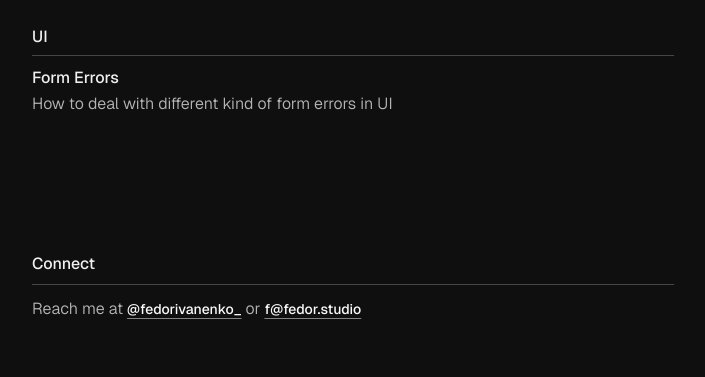
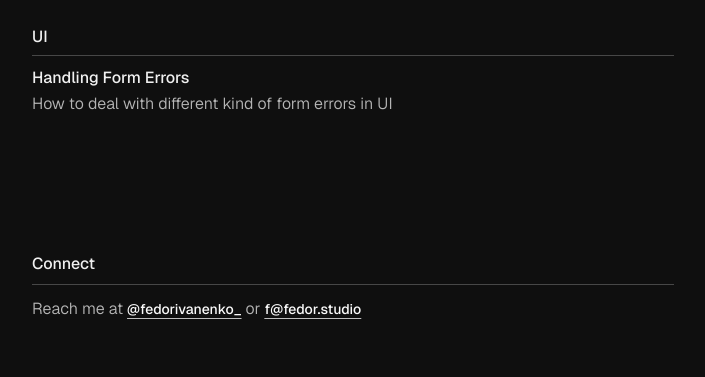
Before and after one commit to fedorivanenko/fedor-ivanenko-personal-website, a Next.js app: page / in a window 1280 px wide. Shown: the part 1213-1590 px from the top of the page, without its empty margins (287-992 px from the left). Built offline with nearby package versions, Linux system fonts and the light colour scheme.

Commit message:
minor fixes

```diff
--- a/app/ui/form-errors/page.tsx
+++ b/app/ui/form-errors/page.tsx
@@ -2,11 +2,18 @@ import FormHoles from "./components/form-holes";
 import FormWithStatus from "./components/form-with-status";
 import FormWithTooltip from "./components/form-tooltip";
 import { Separator } from "@/components/ui/separator";
+import type { Metadata } from "next";
 /*
 import FormAnimatedExample from "./components/from-animated";
 import FormAsyncExample from "./components/form-async";
 import FormWithLabel from "./components/form-labels";
 */
+
+export const metadata: Metadata = {
+  title: "Handling Form Errors",
+  description: "How to deal with different kind of form errors in UI",
+};
+
 
 export default function Page() {
   return (
--- a/components/contact/contact-panel.tsx
+++ b/components/contact/contact-panel.tsx
@@ -1,4 +1,5 @@
 import { Button } from "../ui/button";
+import Link from "next/link";
 
 export default function ContactPanel() {
   return (
@@ -9,11 +10,15 @@ export default function ContactPanel() {
       <div className="text-muted-foreground">
         Reach me at{" "}
         <Button className="px-0" variant="link">
+          <Link href="https://x.com/fedorivanenko_" target="_blank">
           @fedorivanenko_
+          </Link>
         </Button>{" "}
         or{" "}
         <Button className="px-0" variant="link">
-          f@fedor.studio
+          <Link href="mailto:f@fedor.studio" target="_blank">
+            f@fedor.studio
+          </Link>
         </Button>
       </div>
     </section>
--- a/components/snippets/snippet-element.tsx
+++ b/components/snippets/snippet-element.tsx
@@ -29,7 +29,7 @@ export default function SnippetElement() {
        */}
         <div className="flex items-center">
           <p className="font-medium leading-none underline-offset-4 hover:cursor-pointer">
-            Form Errors
+            Handling Form Errors
           </p>
         </div>
         <p className="flex gap-1.5 w-full text-muted-foreground">
```
